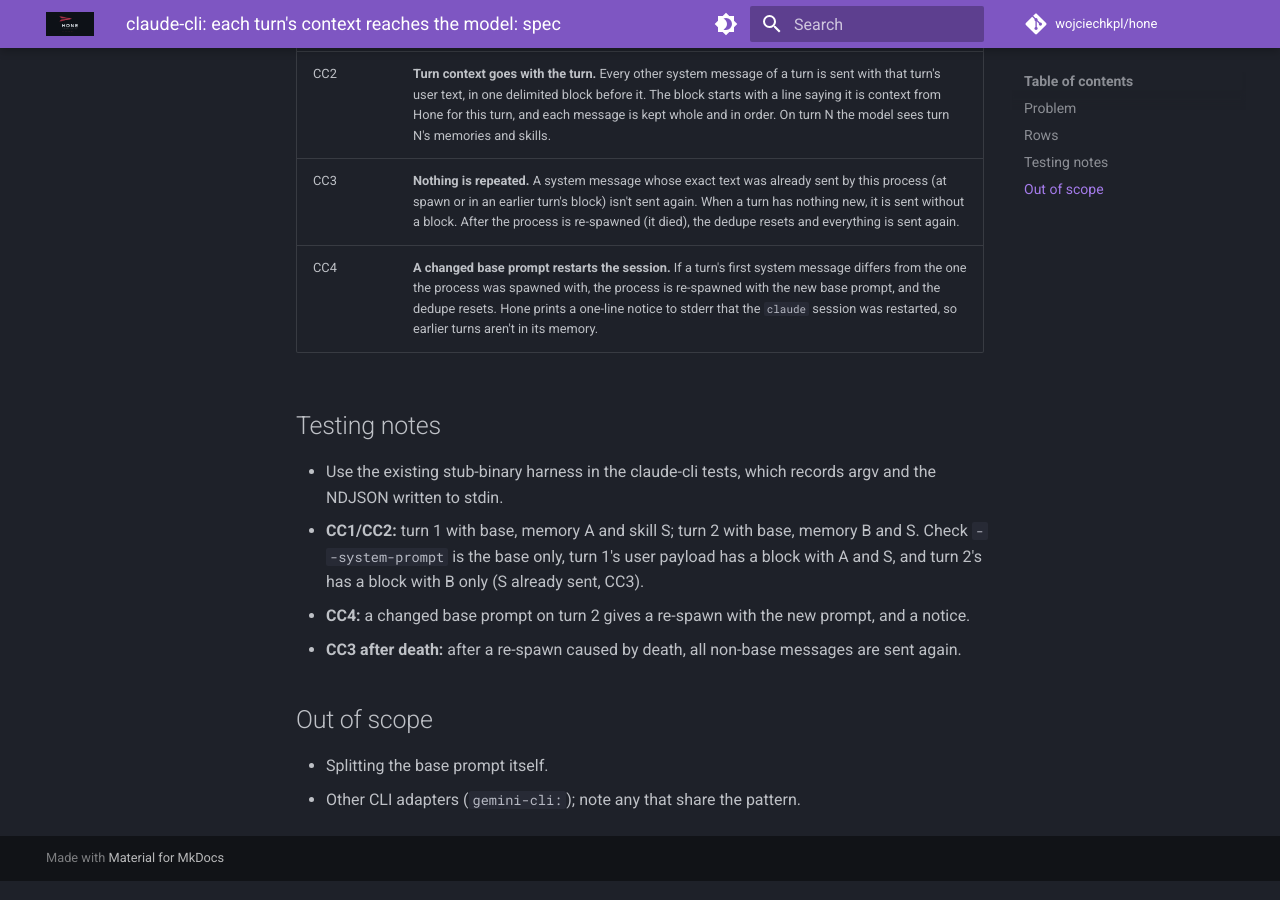
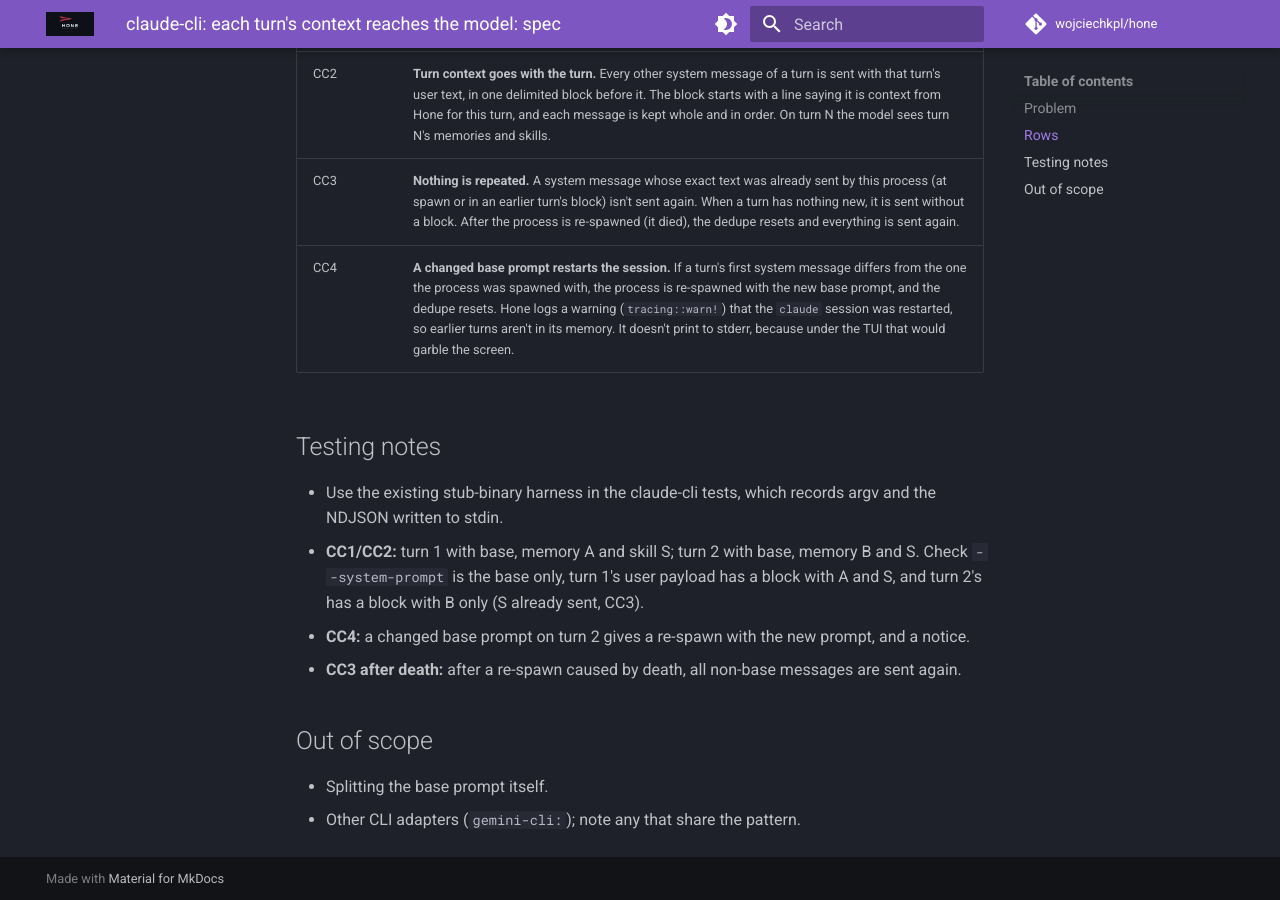
Before and after one commit to wojciechkpl/hone, an MkDocs documentation site: the page built from docs/plans/claude-cli-turn-context-spec.md, in a window 1280 px wide and 900 px high, scrolled down 716 px. Built offline with MkDocs 1.6.1 and Material for MkDocs 9.7.7, drawn with Linux system fonts in a browser that asks for light colours; comment, search, counter and statistics services are not loaded.

Commit message:
docs: CC4 restart notice is a logged warning, not a stderr line

```diff
--- a/docs/plans/claude-cli-turn-context-spec.md
+++ b/docs/plans/claude-cli-turn-context-spec.md
@@ -13,7 +13,7 @@
 | CC1 | **Only the base prompt is fixed at spawn.** `--system-prompt` carries only the first system message of the turn that spawns the process (Hone's base prompt). |
 | CC2 | **Turn context goes with the turn.** Every other system message of a turn is sent with that turn's user text, in one delimited block before it. The block starts with a line saying it is context from Hone for this turn, and each message is kept whole and in order. On turn N the model sees turn N's memories and skills. |
 | CC3 | **Nothing is repeated.** A system message whose exact text was already sent by this process (at spawn or in an earlier turn's block) isn't sent again. When a turn has nothing new, it is sent without a block. After the process is re-spawned (it died), the dedupe resets and everything is sent again. |
-| CC4 | **A changed base prompt restarts the session.** If a turn's first system message differs from the one the process was spawned with, the process is re-spawned with the new base prompt, and the dedupe resets. Hone prints a one-line notice to stderr that the `claude` session was restarted, so earlier turns aren't in its memory. |
+| CC4 | **A changed base prompt restarts the session.** If a turn's first system message differs from the one the process was spawned with, the process is re-spawned with the new base prompt, and the dedupe resets. Hone logs a warning (`tracing::warn!`) that the `claude` session was restarted, so earlier turns aren't in its memory. It doesn't print to stderr, because under the TUI that would garble the screen. |
 
 ## Testing notes
 
```
